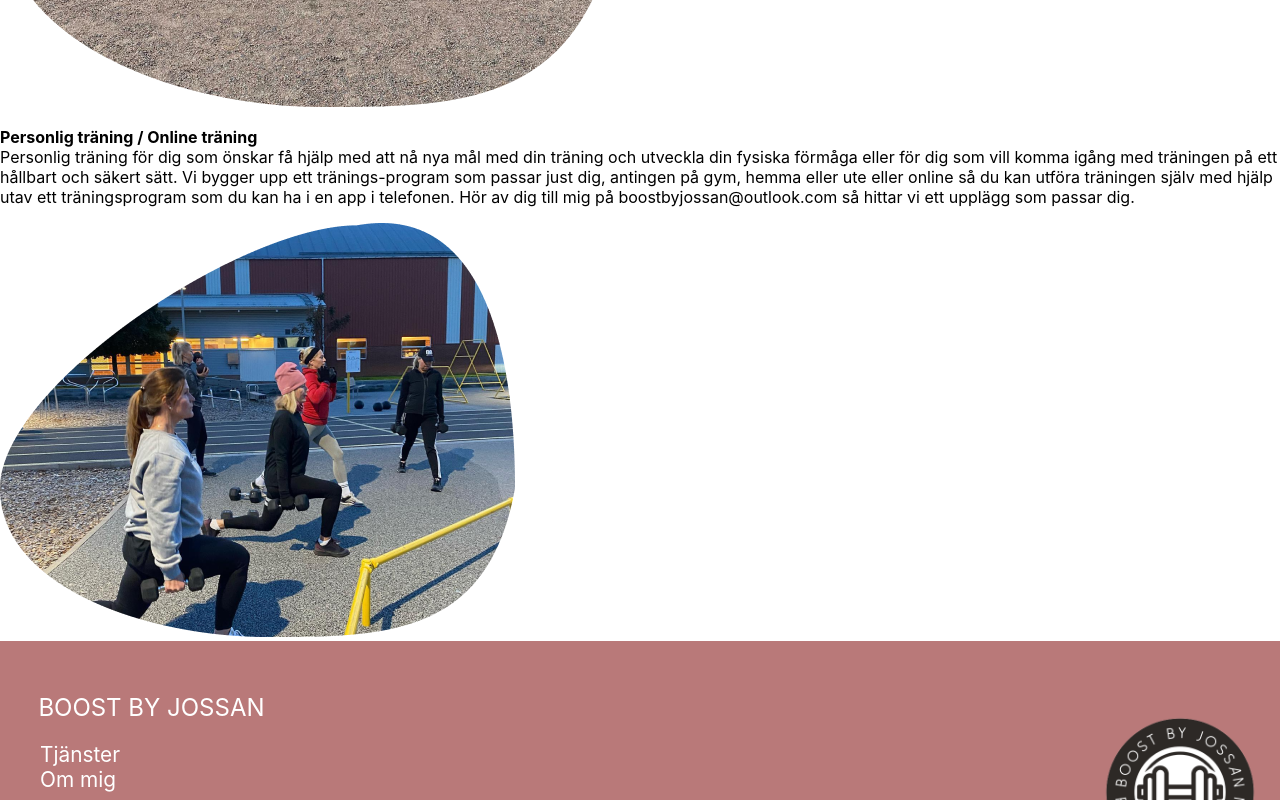
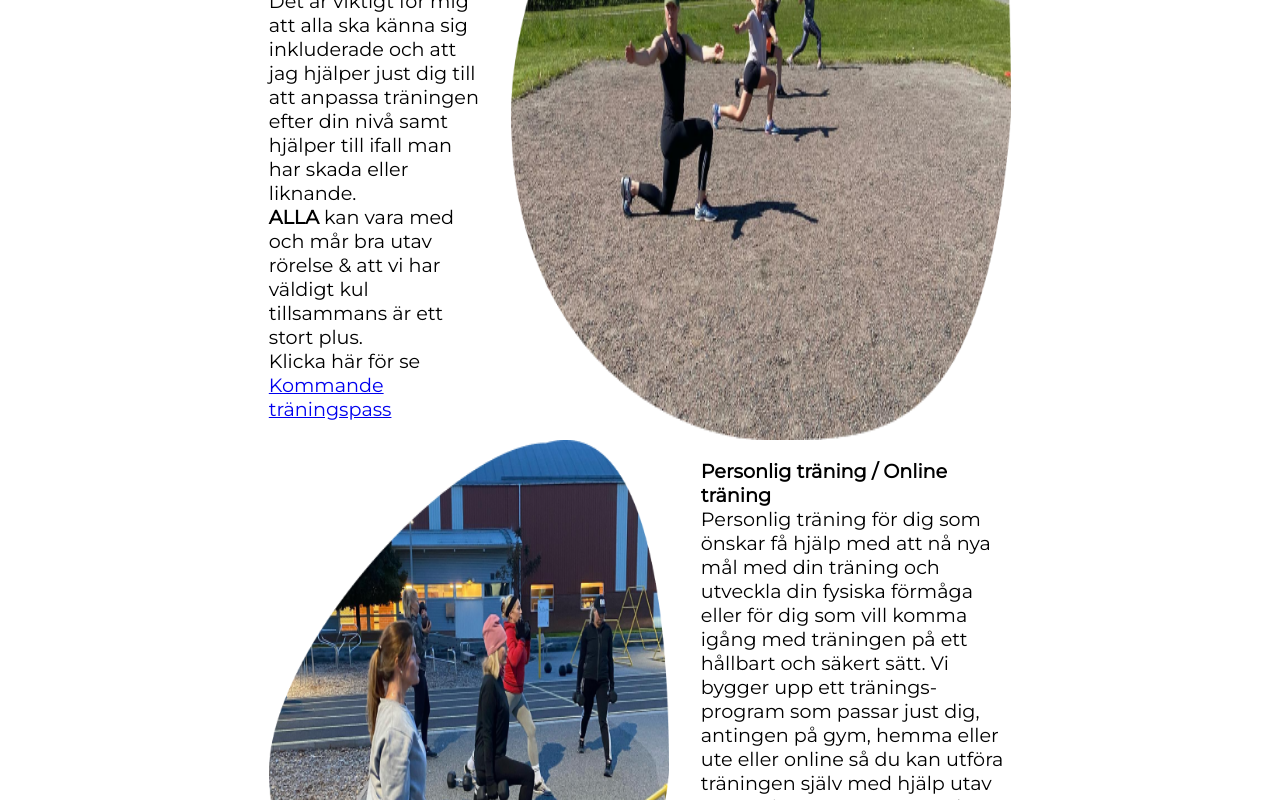
Before and after one commit to JannieBackman/examensarbete, a React (Create React App) app: page / in a window 1280 px wide. Shown: the part 1520-2320 px from the top of the page. Built offline with nearby package versions, Linux system fonts and the light colour scheme; a web font is replaced by a local one.

Commit message:
added css to products

```diff
--- /dev/null
+++ b/src/components/Products.css
@@ -0,0 +1,28 @@
+.products-container {
+  margin: 6rem;
+  padding: 0 5rem;
+  font-family: 'Montserrat';
+  display: flex;
+  flex-direction: column;
+  justify-content: center;
+  align-items: center;
+}
+.outdoor {
+  display: flex;
+  width: 80%;
+}
+.outdoor p {
+  padding-right: 2rem;
+  font-size: 1.2rem;
+}
+
+.pt {
+  display: flex;
+  flex-direction: row-reverse;
+  width: 80%;
+}
+
+.pt p {
+  padding-left: 2rem;
+  font-size: 1.2rem;
+}
--- a/src/components/Products.jsx
+++ b/src/components/Products.jsx
@@ -1,27 +1,31 @@
 import outdoor from './assets/outdoor.png';
 import pt_online from './assets/pt_online.png';
+import './Products.css';
 
 function Products() {
   return (
-    <div>
+    <div className="products-container">
       <h1>Tjänster</h1>
-      <div>
+      <div className="outdoor">
         <p>
           <strong>Utomhusträning</strong> <br />
           Jag startade utomhusträningen hösten 2020 då det fanns utmaningar till
           att vara inomhus på ett gym, sedan dess har vi kört på i alla väder
           med träning ca 2 ggr/v året om. Träningen hos mig är varierande då ett
           pass är aldrig det andra likt. Träningen sker med kroppsvikt,
-          gummiband, kettlebells, bollar, hantlar m.m. Det är viktigt för mig
-          att alla ska känna sig inkluderade och att jag hjälper just dig till
-          att anpassa träningen efter din nivå samt hjälper till ifall man har
-          skada eller liknande. ALLA kan vara med och mår bra utav rörelse & att
-          vi har väldigt kul tillsammans är ett stort plus. klicka här för se
-          kommande träningspass <a>Kommande träningspass</a>
+          gummiband, kettlebells, bollar, hantlar m.m. <br /> Det är viktigt för
+          mig att alla ska känna sig inkluderade och att jag hjälper just dig
+          till att anpassa träningen efter din nivå samt hjälper till ifall man
+          har skada eller liknande. <br /> <strong> ALLA </strong>kan vara med
+          och mår bra utav rörelse & att vi har väldigt kul tillsammans är ett
+          stort plus. <br /> Klicka här för se{' '}
+          <a href="https://www.facebook.com/boost.by.jossan/events">
+            Kommande träningspass
+          </a>
         </p>
-        <img src={outdoor} alt="outdoorworkout" />
+        <img src={outdoor} alt="outdoorworkout" width={500} />
       </div>
-      <div>
+      <div className="pt">
         <p>
           <strong>Personlig träning / Online träning </strong>
           <br />
@@ -31,10 +35,13 @@ function Products() {
           upp ett tränings-program som passar just dig, antingen på gym, hemma
           eller ute eller online så du kan utföra träningen själv med hjälp utav
           ett träningsprogram som du kan ha i en app i telefonen. Hör av dig
-          till mig på boostbyjossan@outlook.com så hittar vi ett upplägg som
-          passar dig.
+          till mig på{' '}
+          <a href="mailto:boostbyjossan@outlook.com">
+            boostbyjossan@outlook.com
+          </a>{' '}
+          så hittar vi ett upplägg som passar dig.
         </p>
-        <img src={pt_online} alt="ptonline" />
+        <img src={pt_online} alt="ptonline" width={400} />
       </div>
     </div>
   );
```
Also changed, not shown: src/components/assets/bg_test.jpg (added).
